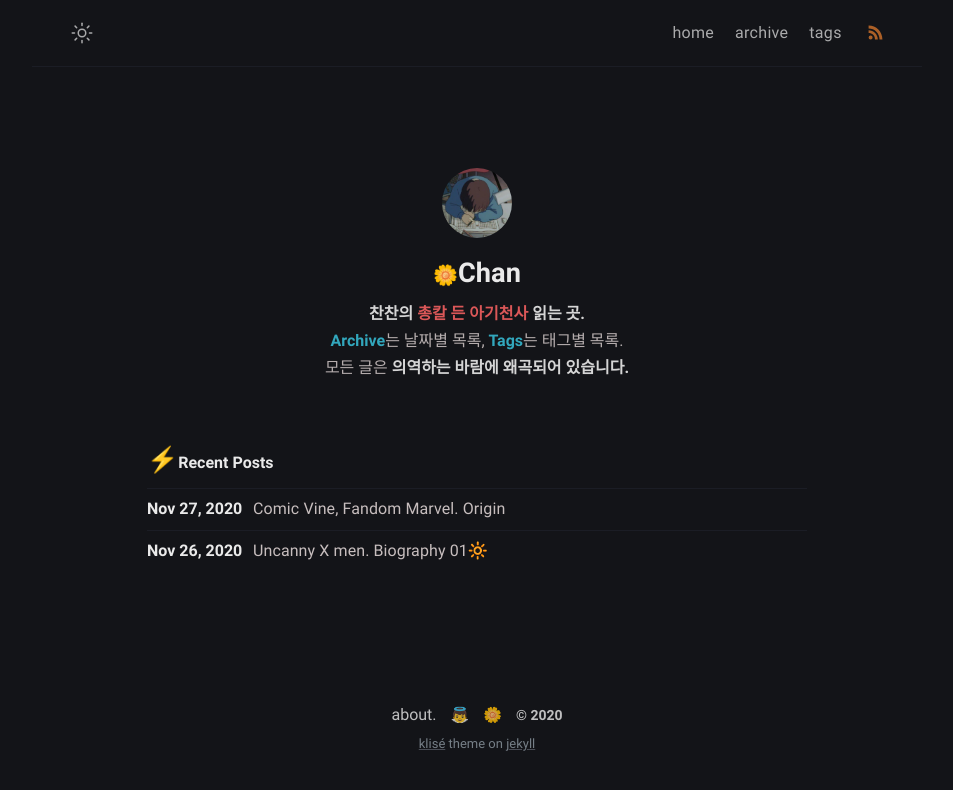
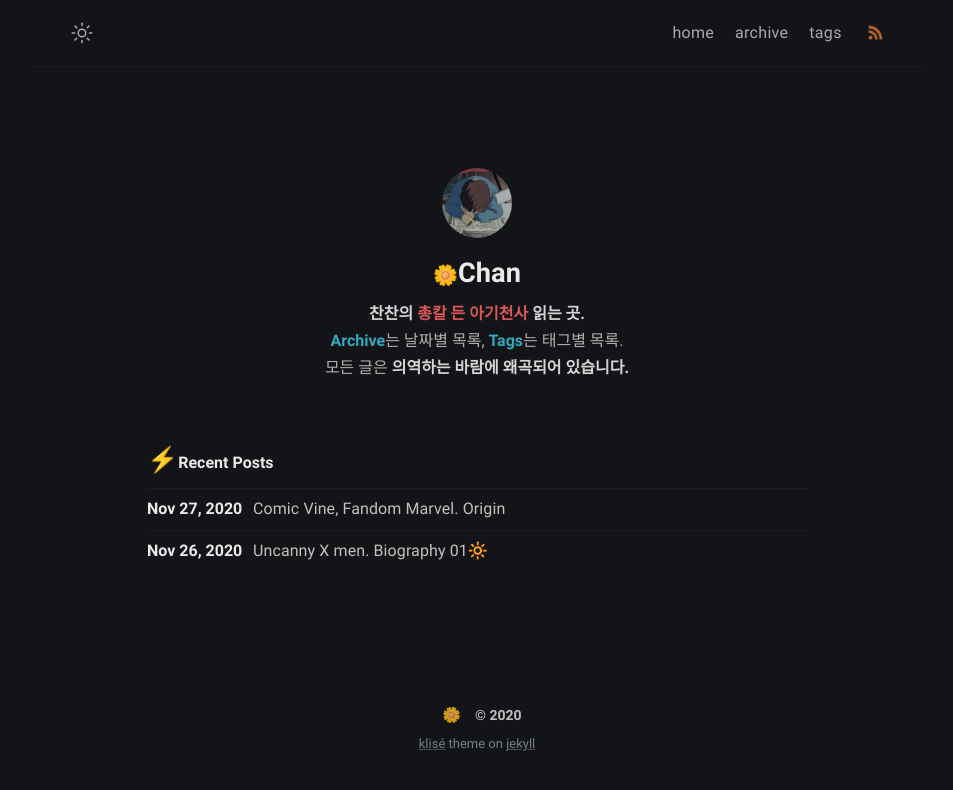
Before and after one commit to iwdstry/yeieje, a Jekyll site: the page built from index.md, in a window 1280 px wide. Shown: the top 790 px of the page, without its empty margins (163-1116 px from the left). Built offline with Jekyll 4.4.1, drawn with Linux system fonts in a browser that asks for light colours.

Commit message:
Update footer.html

```diff
--- a/_includes/footer.html
+++ b/_includes/footer.html
@@ -1,6 +1,5 @@
 <footer class="footer">
-  <a class="footer_item" href="/yeieje/about">about.</a>
-  <a class="footer_item" href="/yeieje/list"><span style='font-size:15px;'>&#128124;</span></a>
+  <a class="footer_item" href="/yeieje/about"><span style='font-size:15px;'></a>
   <a class="footer_item" href="/yeieje/"><span style="font-size:15px">&#127804;</span></a>
   <span class="footer_item">&copy; {{ site.time | date: "%Y" }}</span>
   <small class="footer_copyright">
```
